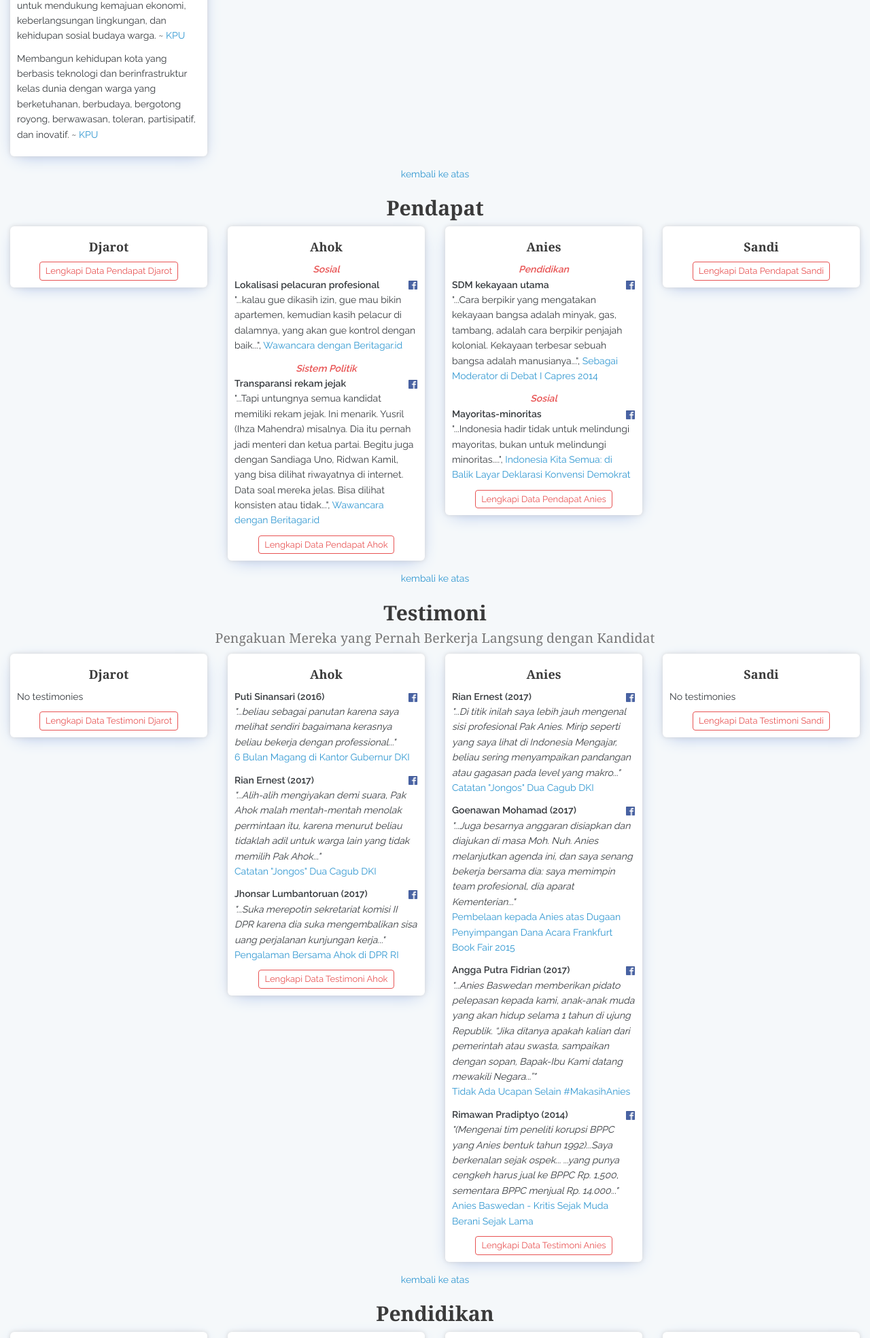
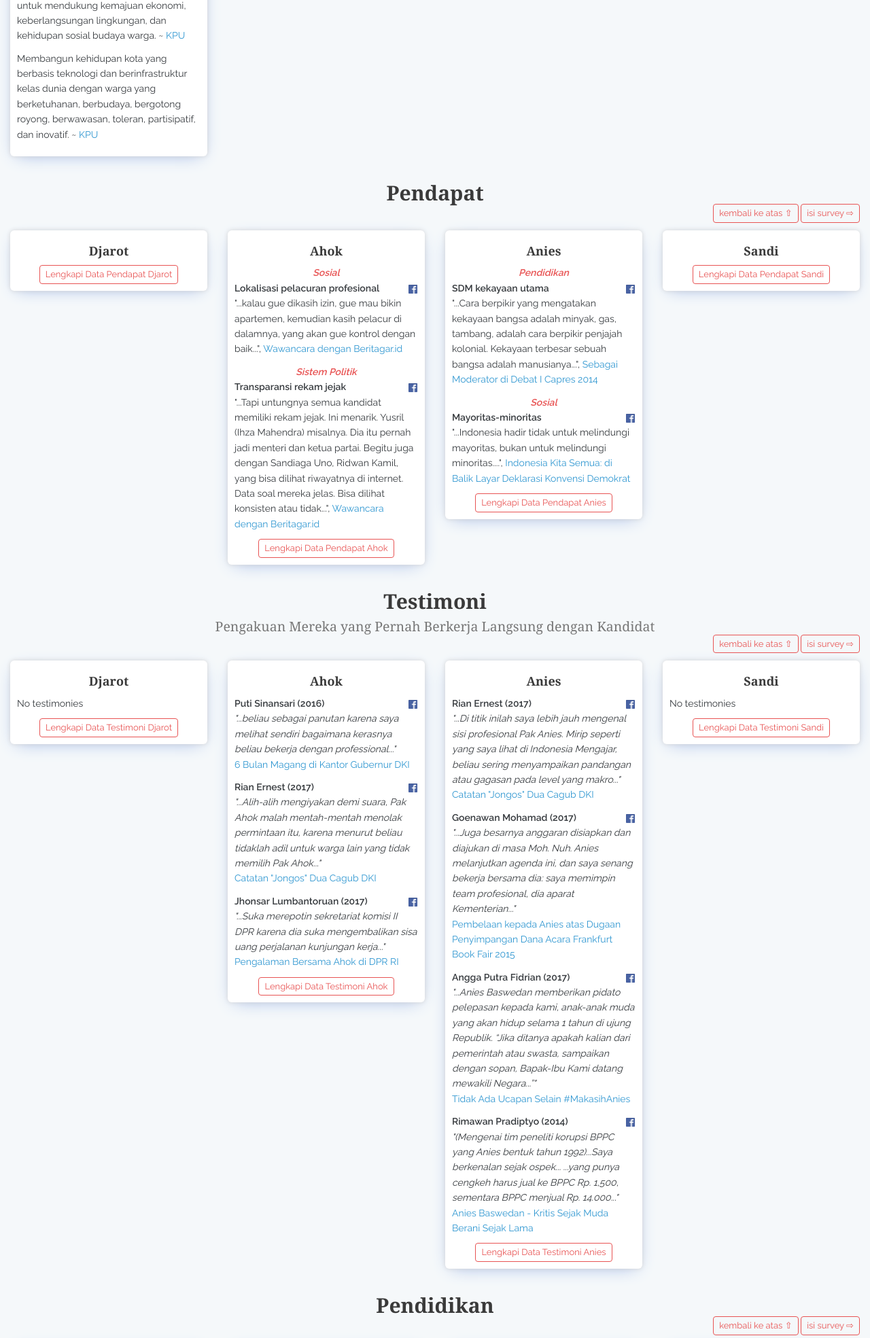
Before and after one commit to galuhest/wikimin, a Laravel app: page / in a window 1280 px wide. Shown: the part 1395-3364 px from the top of the page at 68% size. Run offline with Laravel 8, Linux system fonts and the light colour scheme; data comes from the database, SQL or seed files in the repository; settings files or empty folders that the repository lacks are supplied; some libraries are stand-ins or nearby versions.

Commit message:
another ui fix

```diff
--- /dev/null
+++ b/resources/views/component/tombol-atas-survey.php
@@ -0,0 +1,6 @@
+<div class="pull-right" style="margin-bottom: 11px;">
+    <a class="btn-primary btn-small" href="#atas">kembali ke atas ⇧</a>
+    <a class="btn-primary btn-small" href="https://docs.google.com/forms/d/e/1FAIpQLSeboNYyqt4ZK-h8K3ra3JkRxhhJ4_CxcPJ_SqfVPvjad04Duw/viewform?usp=sf_link" target="_blank">isi survey ⇨</a>
+</div>
+
+<div class="clearfix"></div>
--- a/resources/views/welcome.blade.php
+++ b/resources/views/welcome.blade.php
@@ -16,6 +16,9 @@
         .navbar-brand {
             padding: 0 15px;
             padding-top: 8px;
+        }
+        h2{
+            margin-bottom: 0px;
         }
         @media (max-width: 768px){
             .modal-dialog {
@@ -105,7 +108,7 @@
     </a>
 </div>
 
-<h2 class="text center" id="visi-misi-program">
+<h2 class="text center" id="visi-misi-program" style="margin-bottom: 11px;">
     Visi, Misi, &amp; Program
 </h2>
 <div class="row">
@@ -141,8 +144,8 @@
                 @if($program->count() != 0)
                     <div class="text-center"><em style="color:#e85454;"><strong>{{$t->topic}}</strong></em></div>
                     @foreach($program as $p)
-                        <p>
-                            <a class="pull-right" href="https://www.facebook.com/sharer/sharer.php?u=http://staging.wikikandidat.com&title={{$p->title}}&description={{$p->value}}&picture={{asset('images/Ahok.jpg', $secure)}}" target="_blank"><img width="15px" height="15px" src="{{asset('images/fb.jpg', $secure)}}" alt=""></a>
+                        <p id="program{{$p->id}}">
+                            <a class="pull-right" href="https://www.facebook.com/sharer/sharer.php?u=http://staging.wikikandidat.com#program{{$p->id}}&title={{$p->title}}&description={{$p->value}}&picture={{asset('images/Ahok.jpg', $secure)}}" target="_blank"><img width="15px" height="15px" src="{{asset('images/fb.jpg', $secure)}}" alt=""></a>
                             <img class="pull-right" data-toggle="modal" data-target="#programModal{{$p->id}}" src="{{asset('images/checklist.png', $secure)}}" width="15px" height="15px" alt="">
                             <strong>{{$p->title}}</strong><br>
                             {!!$p->value!!}
@@ -167,8 +170,8 @@
                 @if($program->count() != 0)
                     <div class="text-center"><strong><em style="color:#e85454;">{{$t->topic}}</strong></em></div>
                     @foreach($program as $p)
-                        <p>
-                            <a class="pull-right" href="https://www.facebook.com/sharer/sharer.php?u=http://staging.wikikandidat.com&title={{$p->title}}&description={{$p->value}}&picture={{asset('images/Anies.jpg', $secure)}}" target="_blank"><img width="15px" height="15px" src="{{asset('images/fb.jpg', $secure)}}" alt=""></a>
+                        <p id="program{{$p->id}}">
+                            <a class="pull-right" href="https://www.facebook.com/sharer/sharer.php?u=http://staging.wikikandidat.com#program{{$p->id}}&title={{$p->title}}&description={{$p->value}}&picture={{asset('images/Anies.jpg', $secure)}}" target="_blank"><img width="15px" height="15px" src="{{asset('images/fb.jpg', $secure)}}" alt=""></a>
                             <img class="pull-right" data-toggle="modal" data-target="#programModal{{$p->id}}" src="{{asset('images/checklist.png', $secure)}}" width="15px" height="15px" alt="">
                             <strong>{{$p->title}}</strong><br>
                             {!!$p->value!!}
@@ -220,15 +223,13 @@
     </div>
 </div>
 @endforeach
-<div class="text center">
-    <a href="#atas">kembali ke atas</a>
-</div>
 
 <h2 class="text center" id="pendapat">
     Pendapat
 </h2>
+@component('component.tombol-atas-survey')
+@endcomponent
 <div class="row">
-
     @foreach($persons as $person)
     <div class="col-sm-3">
         <div class="kotak-putih">
@@ -240,8 +241,8 @@
                 @if($issues->count() != 0)
                     <div class="text-center"><strong><em style="color:#e85454;">{{$t->topic}}</strong></em></div>
                     @foreach($issues as $i)
-                        <p>
-                            <a class="pull-right" href="https://www.facebook.com/sharer/sharer.php?u=http://staging.wikikandidat.com&title={{$i->summary}}&description=%22{{$i->value}}%22, kata {{$person["name"]}} di {{$i->source}}&picture={{asset('images/'.$person["name"].'.jpg', $secure)}}" target="_blank"><img width="15px" height="15px" src="{{asset('images/fb.jpg', $secure)}}" alt=""></a>
+                        <p id="pendapat{{$i->id}}">
+                            <a class="pull-right" href="https://www.facebook.com/sharer/sharer.php?u=http://staging.wikikandidat.com#pendapat{{$i->id}}&title={{$i->summary}}&description=%22{{$i->value}}%22, kata {{$person["name"]}} di {{$i->source}}&picture={{asset('images/'.$person["name"].'.jpg', $secure)}}" target="_blank"><img width="15px" height="15px" src="{{asset('images/fb.jpg', $secure)}}" alt=""></a>
                             <strong>{{$i->summary}}</strong><br>
                             "{!!$i->value!!}", <a href="{{$i->source_link}}">{{$i->source}}</a>
                         </p>
@@ -256,26 +257,22 @@
         </div>
     </div>
     @endforeach
-
-</div>
-
-<div class="text center">
-    <a href="#atas">kembali ke atas</a>
 </div>
 
 <h2 class="text center" id="testimoni">
     Testimoni<br>
     <small>Pengakuan Mereka yang Pernah Berkerja Langsung dengan Kandidat</small>
 </h2>
+@component('component.tombol-atas-survey')
+@endcomponent
 <div class="row">
-
     @foreach($persons as $person)
     <div class="col-sm-3">
         <div class="kotak-putih">
             <h4 class="text center">{{$person["name"]}}</h4>
             @forelse ($person["testimonies"] as $t)
-                <p>
-                    <a class="pull-right" href="https://www.facebook.com/sharer/sharer.php?u=http://staging.wikikandidat.com&title=Pendapat {{$t->voucher}} tentang {{$person["name"]}}&description=%22{{$t->testimony}}%22&picture={{asset('images/'.$person["name"].'.jpg', $secure)}}" target="_blank"><img width="15px" height="15px" src="{{asset('images/fb.jpg', $secure)}}" alt=""></a>
+                <p id="testimoni{{$t->id}}">
+                    <a class="pull-right" href="https://www.facebook.com/sharer/sharer.php?u=http://staging.wikikandidat.com#testimoni{{$t->id}}&title=Pendapat {{$t->voucher}} tentang {{$person["name"]}}&description=%22{{$t->testimony}}%22&picture={{asset('images/'.$person["name"].'.jpg', $secure)}}" target="_blank"><img width="15px" height="15px" src="{{asset('images/fb.jpg', $secure)}}" alt=""></a>
                     <strong>{{$t->voucher}} ({{$t->year_given}})</strong><br>
                     @if($t->testimony)
                         <em>"{!!$t->testimony!!}"</em><br>
@@ -291,23 +288,21 @@
         </div>
     </div>
     @endforeach
-
-</div>
-<div class="text center">
-    <a href="#atas">kembali ke atas</a>
 </div>
 
 <h2 class="text center" id="testimoni">
     Pendidikan
 </h2>
+@component('component.tombol-atas-survey')
+@endcomponent
 <div class="row">
     @foreach($persons as $person)
     <div class="col-sm-3">
         <div class="kotak-putih">
             <h4 class="text center">{{$person["name"]}}</h4>
             @forelse ($person["educations"] as $e)
-                <p>
-                    <a class="pull-right" href="https://www.facebook.com/sharer/sharer.php?u=http://staging.wikikandidat.com&title=Pendidikan {{$person["name"]}}&description={{$e->institution}}, {{$e->year_start}} @if($e->year_start && $e->year_end)-@endif {{$e->year_end}} @if(!$e->year_start) (lulus) @endif&picture={{asset('images/'.$person["name"].'.jpg', $secure)}}" target="_blank"><img width="15px" height="15px" src="{{asset('images/fb.jpg', $secure)}}" alt=""></a>
+                <p id="pendidikan{{$e->id}}">
+                    <a class="pull-right" href="https://www.facebook.com/sharer/sharer.php?u=http://staging.wikikandidat.com#pendidikan{{$e->id}}&title=Pendidikan {{$person["name"]}}&description={{$e->institution}}, {{$e->year_start}} @if($e->year_start && $e->year_end)-@endif {{$e->year_end}} @if(!$e->year_start) (lulus) @endif&picture={{asset('images/'.$person["name"].'.jpg', $secure)}}" target="_blank"><img width="15px" height="15px" src="{{asset('images/fb.jpg', $secure)}}" alt=""></a>
                     <img class="pull-right" data-toggle="modal" data-target="#eduModal{{$e->id}}" src="{{asset('images/checklist.png', $secure)}}" width="15px" height="15px" alt="">
                     <b>{{$e->year_start}} @if($e->year_start && $e->year_end)-@endif {{$e->year_end}} @if(!$e->year_start) (lulus) @endif</b><br>
                     {{$e->institution}} {{isset($e->degree) ? '&mdash; ('.$e->degree.')' : ''}}
@@ -321,9 +316,6 @@
         </div>
     </div>
     @endforeach
-</div>
-<div class="text center">
-    <a href="#atas">kembali ke atas</a>
 </div>
 
 @foreach($persons as $person)
@@ -347,6 +339,8 @@
 <h2 class="text center" id="karir">
     Karir &amp; Organisasi
 </h2>
+@component('component.tombol-atas-survey')
+@endcomponent
 <div class="row">
     @foreach($persons as $person)
     <div class="col-sm-3">
@@ -368,9 +362,6 @@
         </div>
     </div>
     @endforeach
-</div>
-<div class="text center">
-    <a href="#atas">kembali ke atas</a>
 </div>
 
 @foreach($persons as $person)
@@ -394,6 +385,8 @@
 <h2 class="text center" id="penghargaan">
     Penghargaan
 </h2>
+@component('component.tombol-atas-survey')
+@endcomponent
 <div class="row">
     @foreach($persons as $person)
     <div class="col-sm-3">
@@ -415,8 +408,5 @@
     </div>
     @endforeach
 </div>
-<div class="text center">
-    <a href="#atas">kembali ke atas</a>
-</div>
 
 @endsection
```
